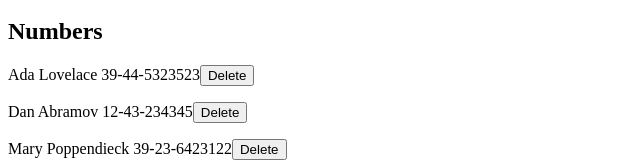
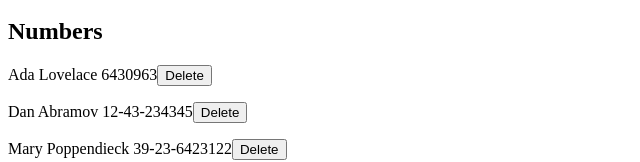
Before and after one commit to ljunjoel/Full-Stack, a React (Create React App) app in the folder Viikko2/puhelinluettelo/: page / in a window 1280 px wide. Shown: the part 153-315 px from the top of the page, without its empty margins (0-640 px from the left). Built offline with nearby package versions, Linux system fonts and the light colour scheme; data requests are answered from the project's data file.

Commit message:
2.18 toimiigit add .git add .

```diff
--- a/Viikko2/puhelinluettelo/db.json
+++ b/Viikko2/puhelinluettelo/db.json
@@ -2,7 +2,7 @@
   "persons": [
     {
       "name": "Ada Lovelace",
-      "number": "39-44-5323523",
+      "number": "6430963",
       "id": 2
     },
     {
--- a/Viikko2/puhelinluettelo/src/App.js
+++ b/Viikko2/puhelinluettelo/src/App.js
@@ -78,9 +78,30 @@ const App = () => {
   const addPerson = (event) => {
     event.preventDefault()
     if (names.includes(newName)) {
-      window.alert(`${newName} is already added to phonebook`)
-      setNewName('')
-      setNewNumber('')
+      const person = persons.find(p => p.name === newName)
+      if(person.number === newNumber) {
+        window.alert(`${newName} is already added to phonebook`)
+        setNewName('')
+        setNewNumber('')
+      } else {
+        if (window.confirm(`${person.name} is already added to phonebook. Replace old number with the new one?`)) {
+          const personObject = {
+            name: newName,
+            number: newNumber
+            }
+          personService
+            .update(person.id, personObject)
+            .then (returnedPerson => {
+              setPersons(persons.map(p => p.id !== person.id ? p : returnedPerson))
+              setNewName('')
+              setNewNumber('')
+            })
+        } else {
+          setNewName('')
+          setNewNumber('')
+        }
+      }
+
     } else {
       const personObject = {
       name: newName,
--- a/Viikko2/puhelinluettelo/src/services/persons.js
+++ b/Viikko2/puhelinluettelo/src/services/persons.js
@@ -17,4 +17,9 @@ const remove = id => {
     return request.then(response=>response.data)
 }
 
-export default {getAll, create, remove}
+const update = (id, newObject) => {
+    const request = axios.put(`${baseUrl}/${id}`, newObject)
+    return request.then(response => response.data)
+}
+
+export default {getAll, create, remove, update}
```
